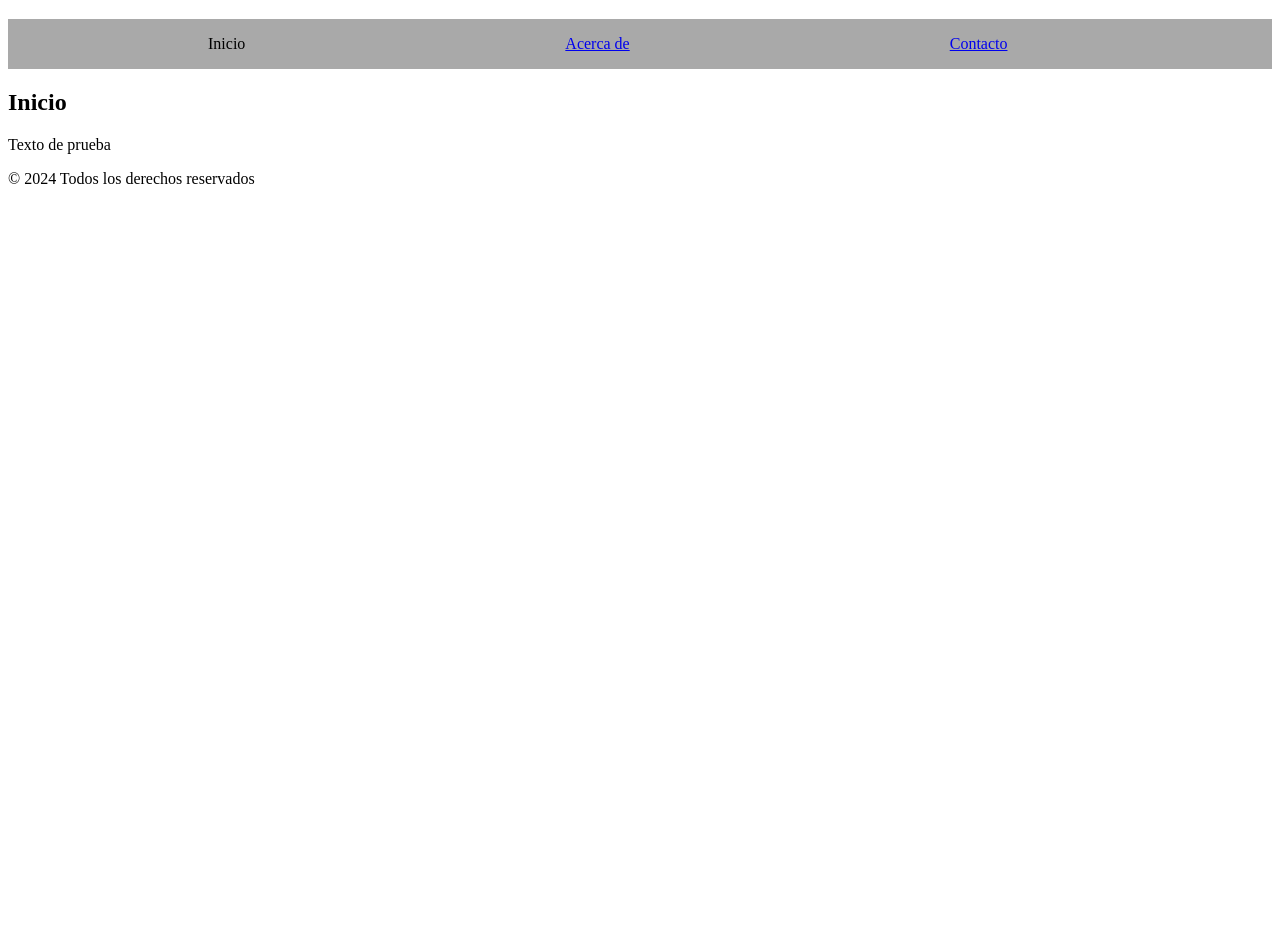
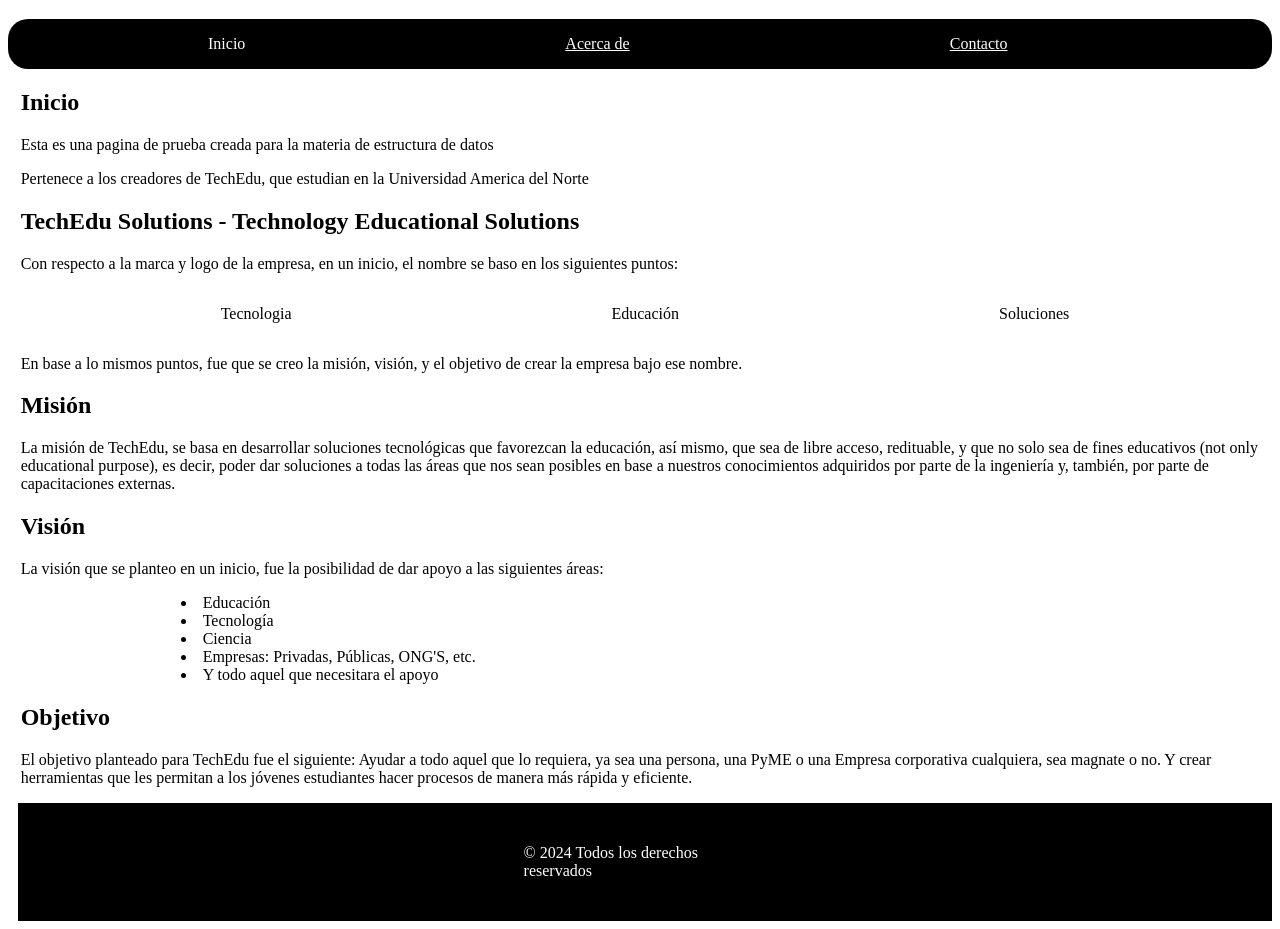
Before and after one commit to JOONIE-16/Tech_Edu_site_web_for_test, a plain HTML site: page Page_mark_test/index.html in a window 1280 px wide. Shown: the part 61-990 px from the top of the page. Before the commit the page ends 800 px from the top, so only its background shows below. Drawn offline with Linux system fonts and the light colour scheme; files whose address does not match are found by name.

Commit message:
Patch 1 for the code of example

```diff
--- a/Page_mark_test/index.html
+++ b/Page_mark_test/index.html
@@ -30,9 +30,48 @@
         <!--Esta clase esta destinada a mostrar datos de inicio-->
         <h1>Inicio</h1>
         <article>
-           <p>Texto de prueba</p>
+           <p>Esta es una pagina de prueba creada para la materia de estructura de datos</p>
+           <p>Pertenece a los creadores de TechEdu, que estudian en la Universidad America del Norte</p>
+        </article>
+        <h1>TechEdu Solutions - Technology Educational Solutions</h1>
+        <article>
+            <p>Con respecto a la marca y logo de la empresa, en un inicio, el nombre se baso en los siguientes puntos:</p>
+            <ul >
+                <li class="body_list">Tecnologia</li>
+                <li class="body_list">Educación</li>
+                <li class="body_list">Soluciones</li>
+            </ul>
+            <p>En base a lo mismos puntos, fue que se creo la misión, visión, y el objetivo de crear la empresa bajo ese nombre.</p>
+        </article>
+        <h1>Misión</h1>
+        <article>
+            <p>La misión de TechEdu, se basa en desarrollar soluciones tecnológicas que favorezcan la educación,
+                así mismo, que sea de libre acceso, redituable, y que no solo sea de fines educativos
+                (not only educational purpose), es decir, poder dar soluciones a todas las áreas que nos sean posibles
+                en base a nuestros conocimientos adquiridos por parte de la ingeniería y, también, por parte de capacitaciones
+                externas.
+            </p>
+        </article>
+        <h1>Visión</h1>
+        <article>
+            <p>La visión que se planteo en un inicio, fue la posibilidad de dar apoyo a las siguientes áreas:</p>
+            <li class="body_list">Educación</li>
+            <li class="body_list">Tecnología</li>
+            <li class="body_list">Ciencia</li>
+            <li class="body_list">Empresas: Privadas, Públicas, ONG'S, etc.</li>
+            <li class="body_list">Y todo aquel que necesitara el apoyo</li>
+        </article>
+        <h1>Objetivo</h1>
+        <article>
+            <p>El objetivo planteado para TechEdu fue el siguiente: Ayudar a todo aquel que lo requiera,
+                ya sea una persona, una PyME o una Empresa corporativa cualquiera, sea magnate o no.
+                Y crear herramientas que les permitan a los jóvenes estudiantes hacer procesos de manera
+                más rápida y eficiente.
+            </p>
         </article>
     </section>
-</main>
-<footer>© 2024 Todos los derechos reservados</footer>
+    </main>
+<footer>
+    <p class="footer_text">© 2024 Todos los derechos reservados</p>
+</footer>
 </html>
--- a/style_css/about_me_css.css
+++ b/style_css/about_me_css.css
@@ -3,14 +3,17 @@
     padding: 0% 40% 0% 40%;
 }
 
+
+
 /*Estructura para la barra de navegación*/
 .Nav_bar_outer{
-    background-color: darkgrey;
-
+    background-color: black;
+    border-radius: 20px;
+    display: flex;
 }
 
 ul{
-    display: inline-flex;
+    display: flex;
     list-style: none;
     grid: 25px;
 }
@@ -18,4 +21,41 @@ ul{
 li{
     border: 2px blue;
     padding: 0px 160px 0px 160px;
+    color: white;
+    display: flex;
 }
+
+a{
+    color: white;
+    display: flex;
+}
+
+/*Para tener un margen minimo con los articulos*/
+article{
+    padding: 0% 1% 0% 1%;
+}
+
+h1{
+    padding: 0% 1% 0% 1%;
+}
+
+h2{
+    padding: 0% 1% 0% 1%;
+}
+
+/*Para la imagen de fondo*/
+img{
+    padding: 0mm 30mm 0mm 30mm;
+}
+/*Para el footer*/
+
+footer{
+    padding: 2% 40% 2% 40%;
+    background-color: black;
+    margin:10px 0px 0px 10px;
+}
+
+.footer_text{
+    color: white;
+    display: flex;
+}
--- a/style_css/contact_me_css.css
+++ b/style_css/contact_me_css.css
@@ -1,31 +1,58 @@
 /*Estructura para logo*/
 .logo{
     padding: 0% 40% 0% 40%;
+
 }
+
+
 
 /*Estructura para la barra de navegación*/
 .Nav_bar_outer{
-    background-color: darkgrey;
-
+    background-color: black;
+    border-radius: 20px;
 }
 
 ul{
     display: inline-flex;
     list-style: none;
     grid: 25px;
+
 }
 
 li{
-    border: 2px blue;
+    border: 2px white;
     padding: 0px 160px 0px 160px;
+    color: white;
+}
+
+a{
+    color: white;
+}
+
+/*Para tener un margen minimo con los articulos*/
+article{
+    padding: 0% 1% 0% 1%;
+}
+
+h1{
+    padding: 0% 1% 0% 1%;
+}
+
+h2{
+    padding: 0% 1% 0% 1%;
 }
 
 /*Estructura para la recolección de contactos*/
 .Recov_data{
-    margin: 0 auto;
+    margin: auto;
     width: 350px;
     height: auto;
     background-color: rgb(209, 209, 209);
+    border-radius: 20px;
+}
+
+p{
+    margin: 20px 20px 0px 20px;
 }
 
 .Name_recov{
@@ -49,4 +76,18 @@ li{
     background-color: darkgrey;
     width: auto;
     height: auto;
+    padding-inline-end: 5px;
 }
+
+/*Para el footer*/
+
+footer{
+    padding: 2% 40% 2% 40%;
+    background-color: black;
+    margin:10px 0px 0px 10px;
+}
+
+.footer_text{
+    color: white;
+    display: flex;
+}
--- a/style_css/test_css.css
+++ b/style_css/test_css.css
@@ -3,10 +3,12 @@
     padding: 0% 40% 0% 40%;
 }
 
+
+
 /*Estructura para la barra principal de navegación */
 .Nav_bar_outer{
-    background-color: darkgrey;
-
+    background-color: black;
+    border-radius: 20px;
 }
 
 ul{
@@ -18,4 +20,33 @@ ul{
 li{
     border: 2px blue;
     padding: 0px 160px 0px 160px;
+    color: white;
 }
+
+a{
+    color: white;
+}
+
+/*Para tener un margen minimo con los articulos y titulos*/
+article{
+    padding: 0% 1% 0% 1%;
+}
+
+h1{
+    padding: 0% 1% 0% 1%;
+}
+.body_list{
+    color: black;
+}
+/*Para el footer*/
+
+footer{
+    padding: 2% 40% 2% 40%;
+    background-color: black;
+    margin:10px 0px 0px 10px;
+}
+
+.footer_text{
+    color: white;
+    display: flex;
+}
```
Also changed, not shown: Page_mark_test/About_me.html (+4 -1 lines), Page_mark_test/Contact_me.html (+6 -4 lines), imgs/undraw_Programming_re_kg9v.png (added).
